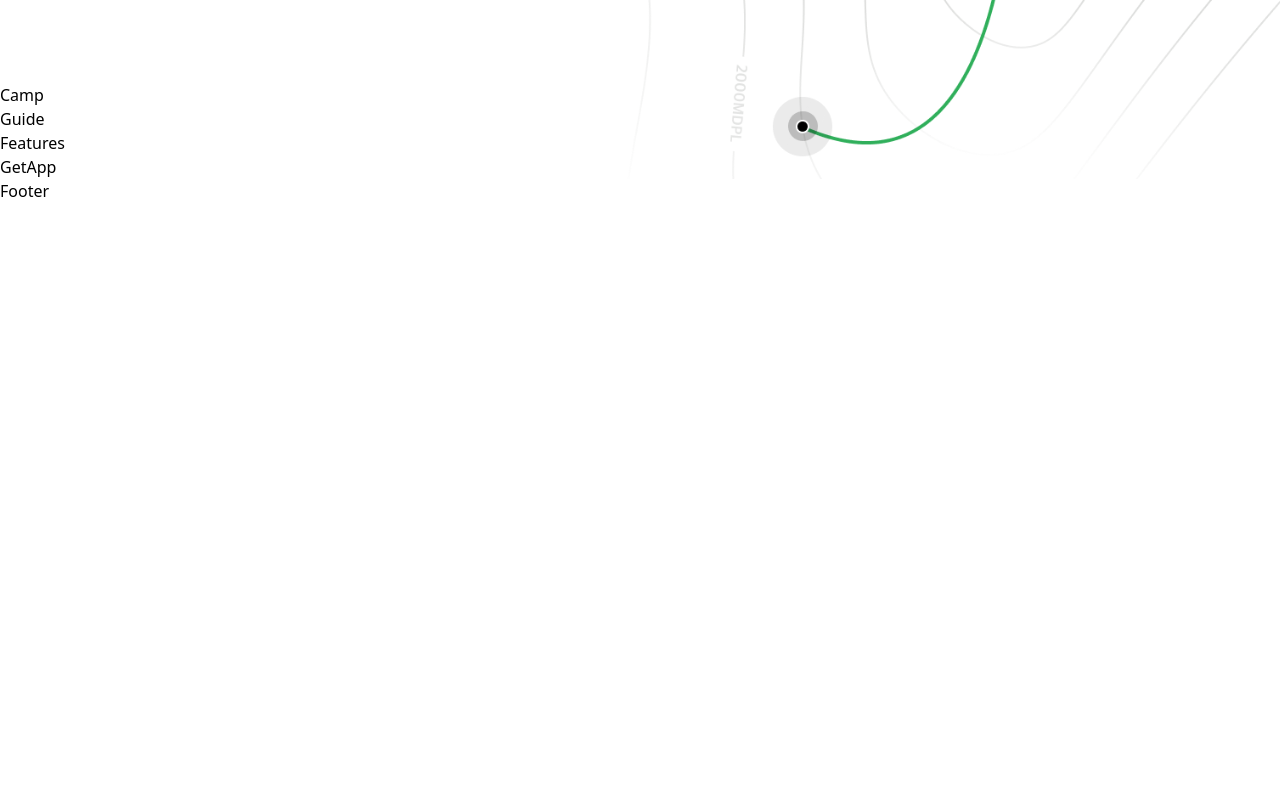
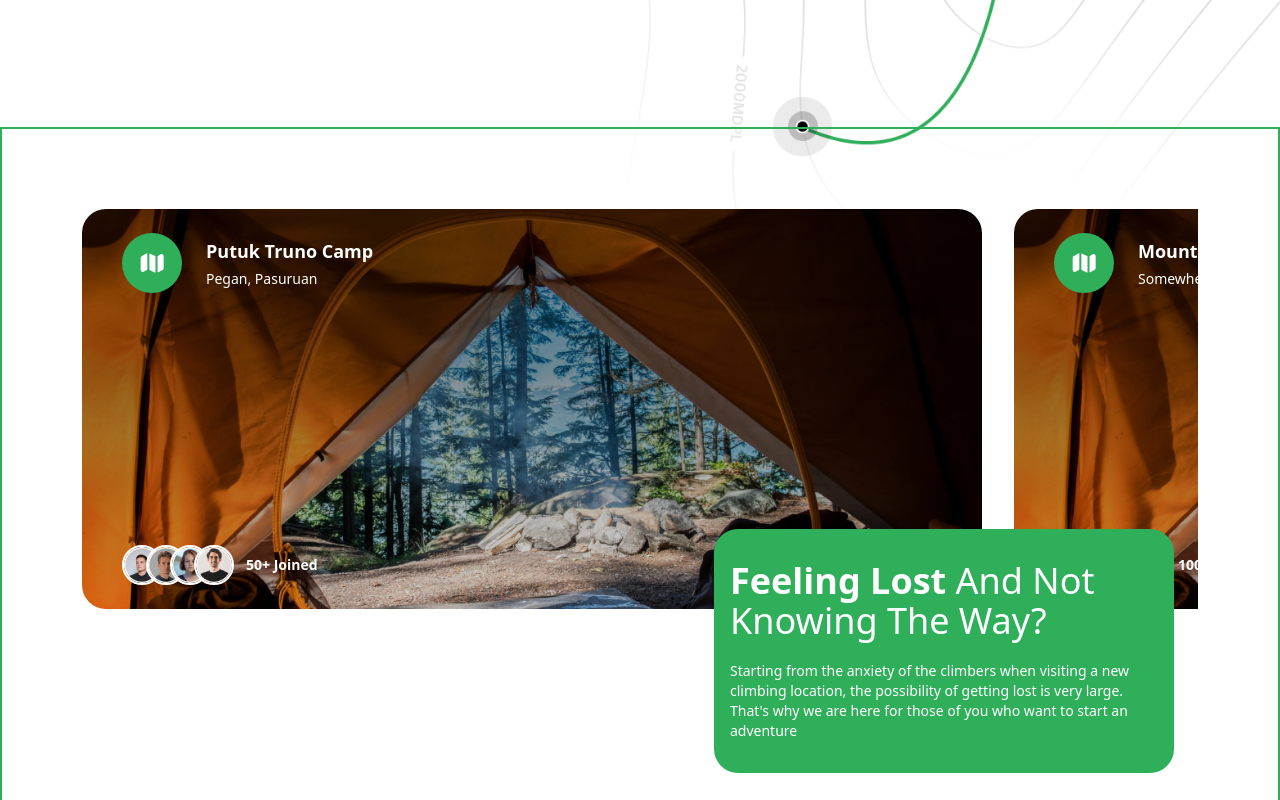
Before and after one commit to RiyadhBenhallou/travel-app, a Next.js app: page / in a window 1280 px wide. Shown: the part 420-1220 px from the top of the page. Before the commit the page ends 800 px from the top, so only its background shows below. Built offline with nearby package versions, Linux system fonts and the light colour scheme.

Commit message:
Implement Camp component with dynamic campsite display and enhance Hero component structure

```diff
--- a/components/camp.tsx
+++ b/components/camp.tsx
@@ -1,5 +1,78 @@
+import { PEOPLE_URL } from "@/constants";
+import Image from "next/image";
+
 export default function Camp() {
   return (
-    <div>Camp</div>
-  )
+    <section className="container mx-auto relative px-6 lg:px-20 py-10 lg:py-20 lg:mb-10 flex flex-col border-2 border-green-50">
+      <div className="hide-scrollbar flex justify-start items-start h-[340px] lg:h-[400px] gap-8 overflow-x-auto">
+        <CampSite
+          backgroundImage="bg-bg-img-1"
+          title="Putuk Truno Camp"
+          subtitle="Pegan, Pasuruan"
+          peopleJoined="50+ Joined"
+        />
+        <CampSite
+          backgroundImage="bg-bg-img-1"
+          title="Mountain View"
+          subtitle="Somewhere in the wild"
+          peopleJoined="1000+ Joined"
+        />
+      </div>
+      <div className="p-4 py-8 rounded-3xl w-full lg:max-w-[460px] bg-green-50 self-end mt-4 lg:-mt-20 lg:mr-6 flex flex-col">
+        <h2 className="capitalize text-white font-medium text-xl lg:text-4xl">
+          <strong>Feeling Lost</strong> And Not Knowing The Way?
+        </h2>
+        <p className="font-medium mt-5 text-sm text-white">
+          Starting from the anxiety of the climbers when visiting a new climbing
+          location, the possibility of getting lost is very large. That's why we
+          are here for those of you who want to start an adventure
+        </p>
+      </div>
+    </section>
+  );
 }
+
+function CampSite({
+  backgroundImage,
+  title,
+  subtitle,
+  peopleJoined,
+}: {
+  backgroundImage: string;
+  title: string;
+  subtitle: string;
+  peopleJoined: string;
+}) {
+  return (
+    <div
+      className={`h-full min-w-[900px] ${backgroundImage} bg-cover bg-no-repeat rounded-r-3xl lg:rounded-3xl`}
+    >
+      <div className="w-full h-full flex flex-col items-start justify-between p-6 lg:px-10">
+        <div className="flex items-center justify-start gap-6">
+          <div className="p-4 rounded-full bg-green-50 z-10">
+            <Image src="/folded-map.svg" alt="map" width={28} height={28} />
+          </div>
+          <div className="flex flex-col gap-1">
+            <h3 className="text-white text-lg font-semibold">{title}</h3>
+            <p className="text-white text-sm">{subtitle}</p>
+          </div>
+        </div>
+        <div className="flex items-center justify-start gap-3">
+          <div className="flex -space-x-4 overflow-hidden">
+            {PEOPLE_URL.map((url, index) => (
+              <Image
+                key={index}
+                src={url}
+                alt="people"
+                width={40}
+                height={40}
+                className="rounded-full border-2 border-white"
+              />
+            ))}
+          </div>
+          <p className="text-white text-sm font-bold">{peopleJoined}</p>
+        </div>
+      </div>
+    </div>
+  );
+}
--- a/components/hero.tsx
+++ b/components/hero.tsx
@@ -3,9 +3,9 @@ import Button from "./ui/button";
 
 export default function Hero() {
   return (
-    <div className="container mx-auto px-6 py-10 pb-32 flex flex-col gap-20 lg:flex-row">
+    <section className="container mx-auto px-6 lg:px-20 py-10 pb-32 flex flex-col gap-20 lg:flex-row">
       <div className="hero-map" />
-      <div className="relative z-20 flex flex-col flex-0 lg:w-1/2 border-2 border-red-500">
+      <div className="relative z-20 flex flex-col flex-0 lg:w-1/2">
         <Image
           src={"/camp.svg"}
           alt="camp"
@@ -68,6 +68,6 @@ export default function Hero() {
           </div>
         </div>
       </div>
-    </div>
+    </section>
   );
 }
--- a/package.json
+++ b/package.json
@@ -3,7 +3,7 @@
   "version": "0.1.0",
   "private": true,
   "scripts": {
-    "dev": "next dev",
+    "dev": "next dev --turbopack -p 4001",
     "build": "next build",
     "start": "next start",
     "lint": "next lint"
--- a/tailwind.config.ts
+++ b/tailwind.config.ts
@@ -8,36 +8,45 @@ export default {
   ],
   theme: {
     extend: {
+      container: {
+        center: true,
+        padding: {
+          DEFAULT: "1rem",
+          sm: "2rem",
+          lg: "4rem",
+          xl: "5rem",
+        }
+      },
       colors: {
         background: "var(--background)",
         foreground: "var(--foreground)",
         green: {
-          50: '#30AF5B',
-          90: '#292C27',
+          50: "#30AF5B",
+          90: "#292C27",
         },
         gray: {
-          10: '#EEEEEE',
-          20: '#A2A2A2',
-          30: '#7B7B7B',
-          50: '#585858',
-          90: '#141414',
+          10: "#EEEEEE",
+          20: "#A2A2A2",
+          30: "#7B7B7B",
+          50: "#585858",
+          90: "#141414",
         },
         orange: {
-          50: '#FF814C',
+          50: "#FF814C",
         },
         blue: {
-          70: '#021639',
+          70: "#021639",
         },
         yellow: {
-          50: '#FEC601',
+          50: "#FEC601",
         },
       },
       backgroundImage: {
-        'bg-img-1': "url('/img-1.png')",
-        'bg-img-2': "url('/img-2.png')",
-        'feature-bg': "url('/feature-bg.png')",
+        "bg-img-1": "url('/img-1.png')",
+        "bg-img-2": "url('/img-2.png')",
+        "feature-bg": "url('/feature-bg.png')",
         pattern: "url('/pattern.png')",
-        'pattern-2': "url('/pattern-bg.png')",
+        "pattern-2": "url('/pattern-bg.png')",
       },
     },
   },
```
